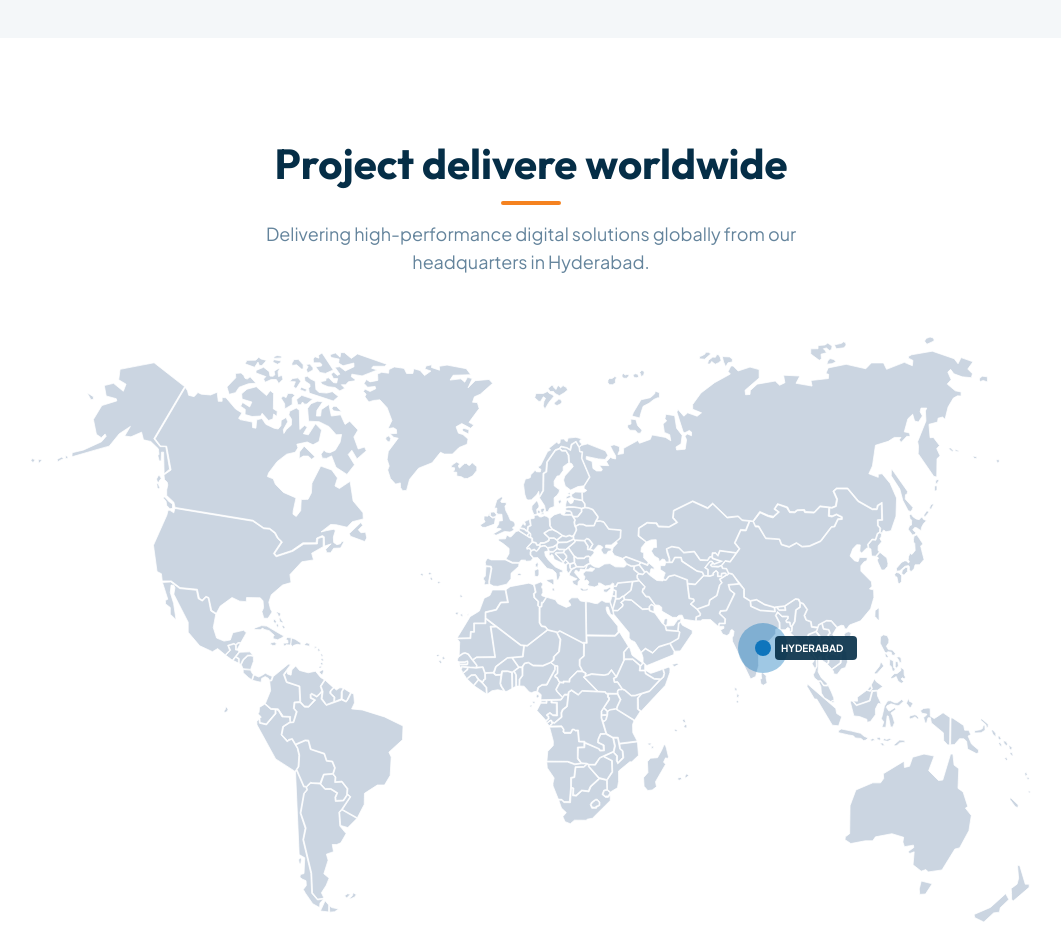
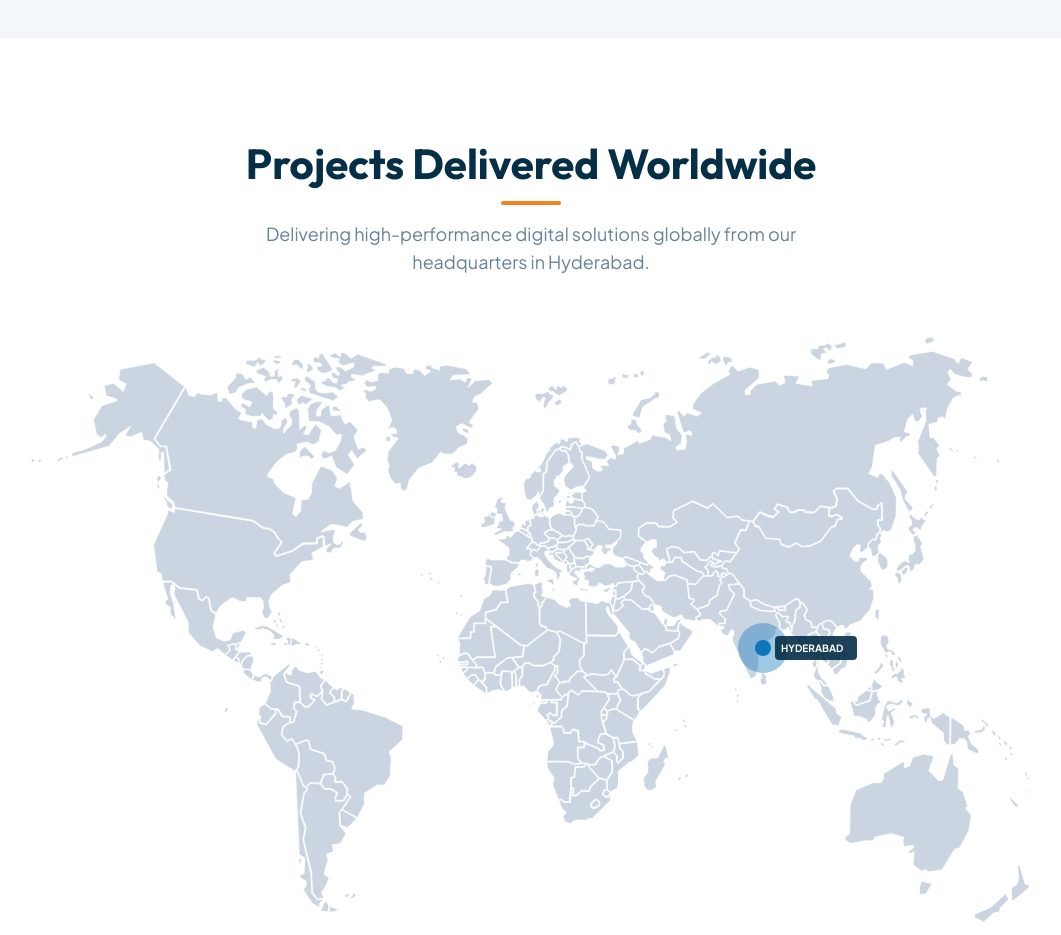
Before and after one commit to Vedabhavishya/AnanyaHiSolutions, a Next.js app: page / in a window 1280 px wide. Shown: the part 6540-7475 px from the top of the page, without its empty margins (109-1170 px from the left). Built offline with nearby package versions, Linux system fonts and the light colour scheme.

Commit message:
fix: correct typo in homepage 'Projects Delivered Worldwide' heading

```diff
--- a/src/app/page.js
+++ b/src/app/page.js
@@ -954,7 +954,7 @@ export default function Home() {
       <section id="worldwide" className="worldwide-section">
         <div className="container">
           <div className="section-header">
-            <h2>Project delivere worldwide</h2>
+            <h2>Projects Delivered Worldwide</h2>
             <p>Delivering high-performance digital solutions globally from our headquarters in Hyderabad.</p>
           </div>
 
```
